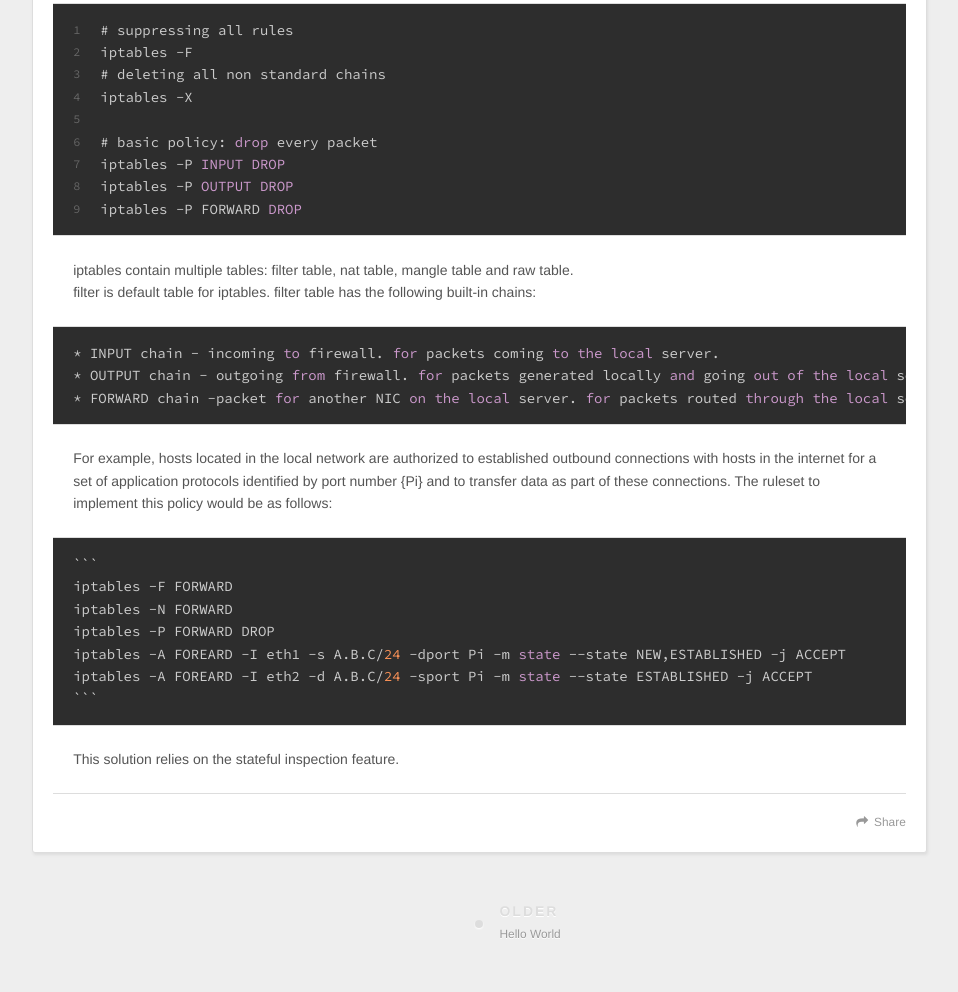
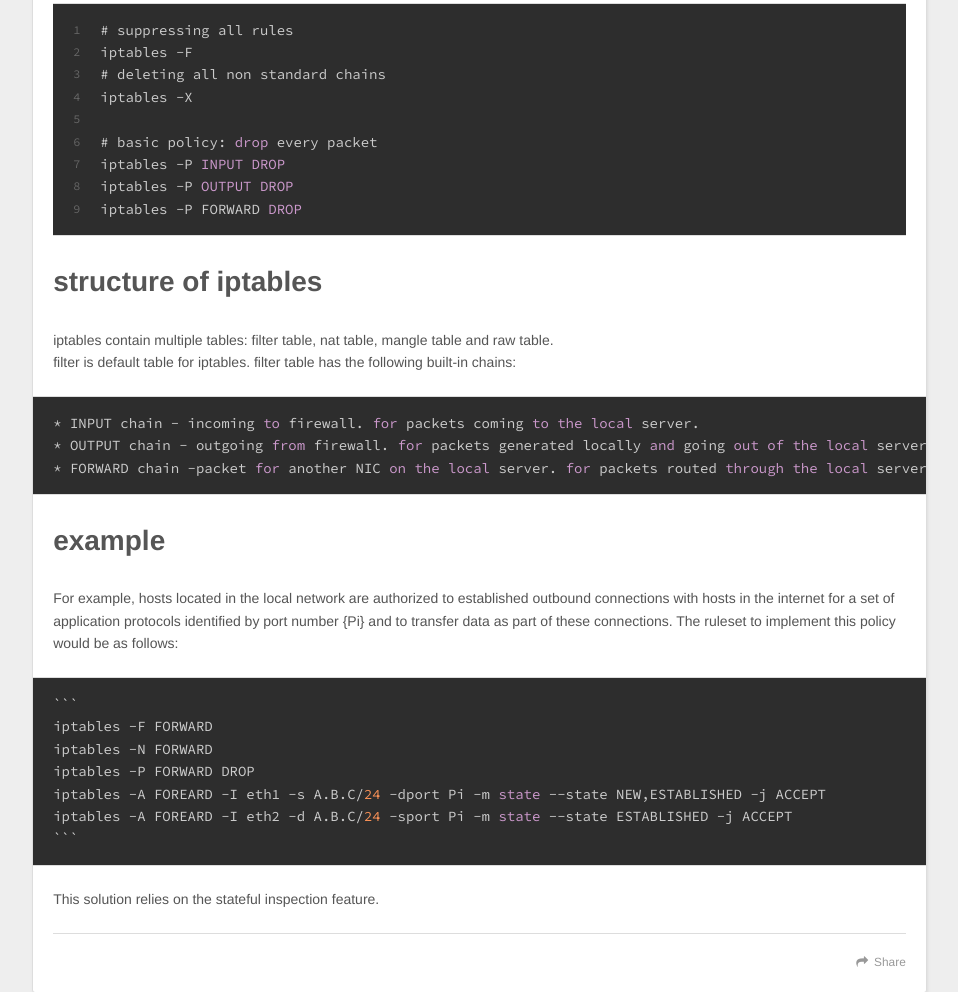
Before and after one commit to shiqian/shiqian.github.io, a plain HTML site: page 2015/05/17/iptable-command/index.html in a window 1280 px wide. Shown: the part 687-1679 px from the top of the page, without its empty margins (8-966 px from the left). Drawn offline with nearby package versions, Linux system fonts and the light colour scheme.

Commit message:
Site updated: 2015-05-17 19:17:16

````diff
--- a/2015/05/17/iptable-command/index.html
+++ b/2015/05/17/iptable-command/index.html
@@ -102,11 +102,13 @@ to set “drop all unmatched packets” as the default policy, the packet filter
 </li>
 <li><p>to set “drop all unmatched packets” as the default policy, the packet filter configuration can be set as follows:</p>
  <figure class="highlight sql"><table><tr><td class="gutter"><pre><span class="line">1</span><br><span class="line">2</span><br><span class="line">3</span><br><span class="line">4</span><br><span class="line">5</span><br><span class="line">6</span><br><span class="line">7</span><br><span class="line">8</span><br><span class="line">9</span><br></pre></td><td class="code"><pre><span class="line"># suppressing all rules</span><br><span class="line">iptables -F</span><br><span class="line"># deleting all non standard chains</span><br><span class="line">iptables -X</span><br><span class="line"></span><br><span class="line"># basic policy: <span class="operator"><span class="keyword">drop</span> every packet</span><br><span class="line">iptables -P <span class="keyword">INPUT</span> <span class="keyword">DROP</span></span><br><span class="line">iptables -P <span class="keyword">OUTPUT</span> <span class="keyword">DROP</span></span><br><span class="line">iptables -P FORWARD <span class="keyword">DROP</span></span></span><br></pre></td></tr></table></figure>
-<p> iptables contain multiple tables: filter table, nat table, mangle table and raw table.<br> filter is default table for iptables. filter table has the following built-in chains:</p>
+</li>
+</ol>
+<h1 id="structure_of_iptables">structure of iptables</h1><p>iptables contain multiple tables: filter table, nat table, mangle table and raw table.<br>filter is default table for iptables. filter table has the following built-in chains:</p>
 <pre><code>* INPUT chain - incoming <span class="keyword">to</span> firewall. <span class="keyword">for</span> packets coming <span class="keyword">to</span> <span class="keyword">the</span> <span class="keyword">local</span> server.
 * OUTPUT chain - outgoing <span class="keyword">from</span> firewall. <span class="keyword">for</span> packets generated locally <span class="keyword">and</span> going <span class="keyword">out of</span> <span class="keyword">the</span> <span class="keyword">local</span> server.
 * FORWARD chain -packet <span class="keyword">for</span> another NIC <span class="function_start"><span class="keyword">on</span></span> <span class="keyword">the</span> <span class="keyword">local</span> server. <span class="keyword">for</span> packets routed <span class="keyword">through</span> <span class="keyword">the</span> <span class="keyword">local</span> server.
-</code></pre><p> For example, hosts located in the local network are authorized to established outbound connections with hosts in the internet for a set of application protocols identified by port number {Pi} and to transfer data as part of these connections. The ruleset to implement this policy would be as follows:</p>
+</code></pre><h1 id="example">example</h1><p>For example, hosts located in the local network are authorized to established outbound connections with hosts in the internet for a set of application protocols identified by port number {Pi} and to transfer data as part of these connections. The ruleset to implement this policy would be as follows:</p>
 <pre><code>```
 iptables -F FORWARD
 iptables -N FORWARD
@@ -114,9 +116,7 @@ iptables -P FORWARD DROP
 iptables -A FOREARD -I eth1 -s A.B.C/<span class="number">24</span> -dport Pi -m <span class="keyword">state</span> --state NEW,ESTABLISHED -j ACCEPT
 iptables -A FOREARD -I eth2 -d A.B.C/<span class="number">24</span> -sport Pi -m <span class="keyword">state</span> --state ESTABLISHED -j ACCEPT
 ```
-</code></pre><p> This solution relies on the stateful inspection feature.</p>
-</li>
-</ol>
+</code></pre><p>This solution relies on the stateful inspection feature.</p>
 
 
     </div>
````
Also changed, not shown: index.html (+5 -5 lines).
